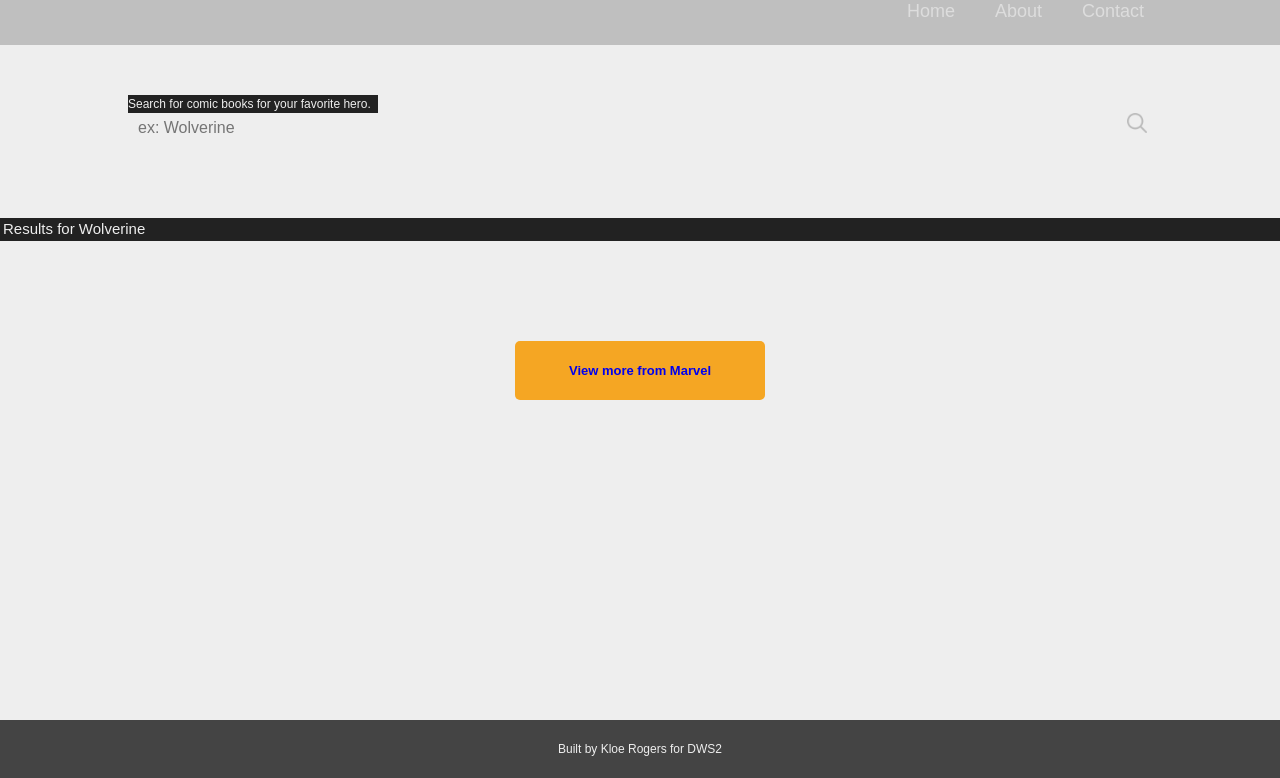
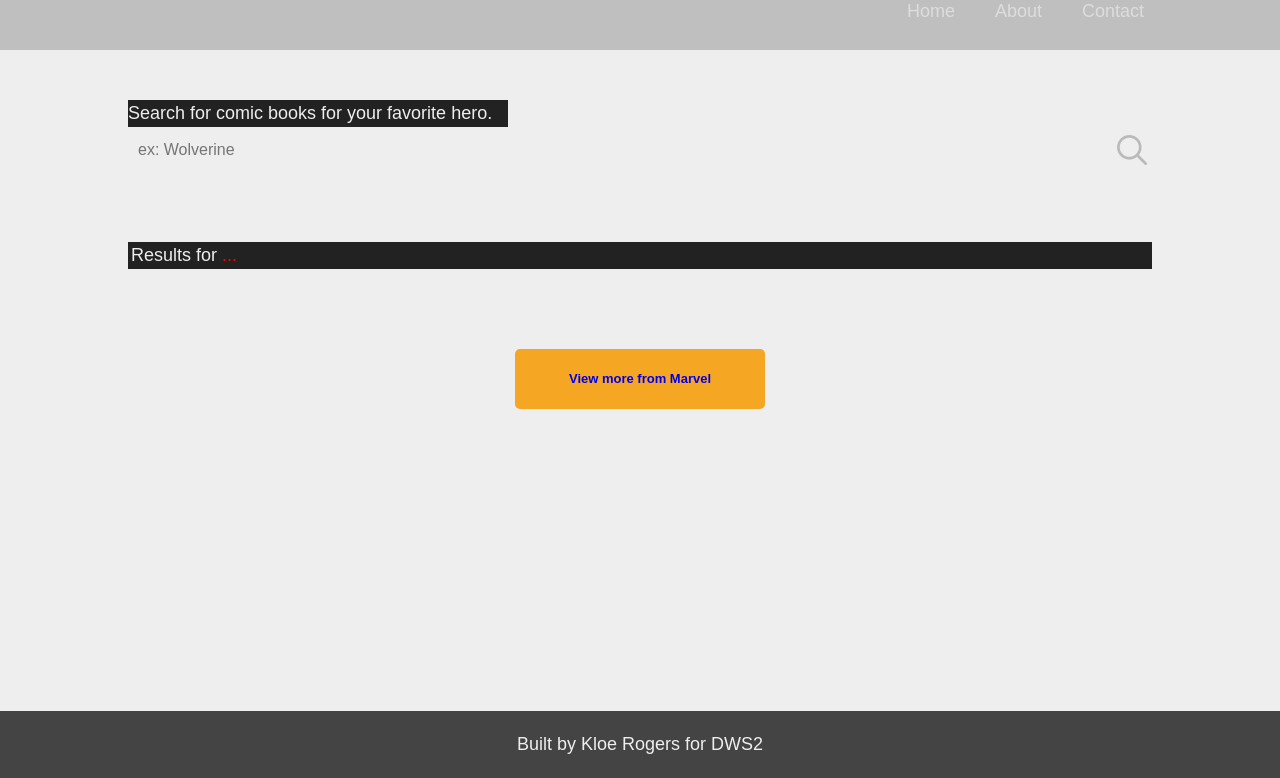
Before and after one commit to krogers78/responsiveMarvelSearchApp, a plain HTML site: page index.html in a window 1280 px wide. Shown: the part 22-800 px from the top of the page. Drawn offline with Linux system fonts and the light colour scheme.

Commit message:
Most of the CSS complete. Neet to work on between 768px and 1200px

```diff
--- a/index.html
+++ b/index.html
@@ -31,7 +31,7 @@
         <div id="myModal" class="navBar">
           <nav class="modal-content">
             <ul>
-              <span class="close">&times;</span>
+              <li><span class="close">&times;</span></li>
               <li><a href="#">Home</a></li>
               <li><a href="#">About</a></li>
               <li><a href="#">Contact</a></li>
@@ -55,7 +55,7 @@
     </div>
     <!-- section for the search results -->
     <section id="results">
-      <h2>Results for Wolverine</h2>
+      <h2>Results for <span>...</span></h2>
       <div class="wrapper">
         <p class="button"><a href="#">View more from Marvel</a></p>
       </div>
--- a/javascript/main.js
+++ b/javascript/main.js
@@ -40,7 +40,7 @@ form.addEventListener('submit', e => {
 let results = ""
 
 const renderData = (data) => {
-  results += `<h2>Results for ${input.value}</h2>
+  results += `<h2>Results for <span>${input.value}</span></h2>
               <div class="wrapper">`
 
   data.forEach((item, index) => {
--- a/scss/components/_classes.scss
+++ b/scss/components/_classes.scss
@@ -1,10 +1,8 @@
 .forBackground {
-  height: 22rem;
   width: 100%;
   background-size: cover;
   background-image: url("../images/heroBackground.jpg");
   background-repeat: no-repeat;
-  background-position: center;
 }
 .searchForm {
   display: block;
--- a/scss/components/_header.scss
+++ b/scss/components/_header.scss
@@ -3,23 +3,23 @@ header {
   text-align: right;
   width: 100%;
   h1 {
-    float:left;
     width: 40%;
+    float: left;
   }
   img {
     width: 100%;
-    padding: 2rem 0 0 2rem;
+    margin: 2rem 0 0 2rem;
   }
   nav {
-    float: right;
     padding-bottom: 2rem;
     li {
       padding-right: 4rem;
+      padding-bottom: 0.5rem;
     }
   }
   a {
     color: #DDD;
-    font-size: 1rem;
+    font-size: 2rem;
 
     &:hover {
       color: white;
@@ -27,6 +27,7 @@ header {
   }
   span {
     color: $primary-color;
+    font-size: 4rem;
   }
   button {
     text-indent: -999rem;
--- a/scss/components/_results.scss
+++ b/scss/components/_results.scss
@@ -43,6 +43,11 @@
     font-size: 1.3rem;
     color: $primary-color;
     background: $seconday-color;
+    width: 80%;
+    margin: 2rem auto 0 auto;
+    span {
+      color: #FF0000;
+    }
   }
   article {
     display: flex;
--- a/scss/components/_search.scss
+++ b/scss/components/_search.scss
@@ -36,6 +36,7 @@
 #search {
   form {
     padding-top: 5rem;
+    padding-bottom: 5rem;
     width: 80%;
     margin-left: auto;
     position: relative;
--- a/scss/layout/_mq.scss
+++ b/scss/layout/_mq.scss
@@ -19,6 +19,9 @@
       font-size: 1.2rem;
       width: 25rem;
     }
+    button {
+      top: 7.2rem;
+    }
   }
   #results {
     .wrapper {
@@ -35,8 +38,6 @@
       img {
         width: 100%;
         height: 100%;
-
-
       }
       h3 {
         font-size: 1.5rem;
@@ -49,9 +50,11 @@
       width: 50%;
     }
   }
-  // .forBackground {
-  //   background-position: unset;
-  // }
+  footer {
+    p {
+      font-size: 1.5rem;
+    }
+  }
 }
 @media (min-width: 768px) {
   header {
@@ -72,7 +75,7 @@
       justify-content: flex-end;
 
     }
-    span {display: none;}
+    span { display: none; }
     .navBar {
       display:block;
       position: relative;
@@ -86,5 +89,32 @@
       animation-duration: 0s;
     }
   }
-
+  #search {
+    label {
+      font-size: 1.8rem;
+      width: 38rem;
+    }
+    input {
+      height: 4.5rem;
+    }
+    button {
+      top: 8.5rem;
+      width: 3rem;
+      height: 3rem;
+      background-size: 3rem;
+    }
+  }
+  #results {
+    h2 {
+      font-size: 1.8rem;
+    }
+    a {
+      width: 33%;
+    }
+  }
+  footer {
+    p {
+      font-size: 1.8rem;
+    }
+  }
 }
```
Also changed, not shown: css/main.css.
